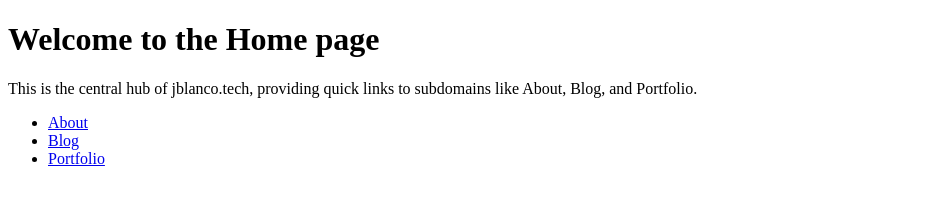
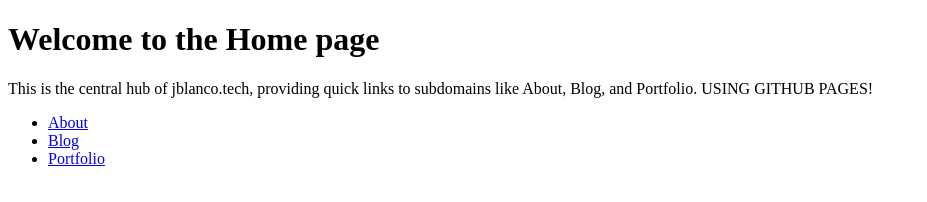
Before and after one commit to jblanco3466/jblanco.tech, a plain HTML site: page index.html in a window 1280 px wide. Shown: the whole page, without its empty margins (0-927 px from the left). Drawn offline with Linux system fonts and the light colour scheme.

Commit message:
Update index.html

```diff
--- a/index.html
+++ b/index.html
@@ -7,7 +7,7 @@
 </head>
 <body>
     <h1>Welcome to the Home page</h1>
-    <p>This is the central hub of jblanco.tech, providing quick links to subdomains like About, Blog, and Portfolio.</p>
+    <p>This is the central hub of jblanco.tech, providing quick links to subdomains like About, Blog, and Portfolio. USING GITHUB PAGES!</p>
     <ul>
         <li><a href="https://about.jblanco.tech">About</a></li>
         <li><a href="https://blog.jblanco.tech">Blog</a></li>
```
